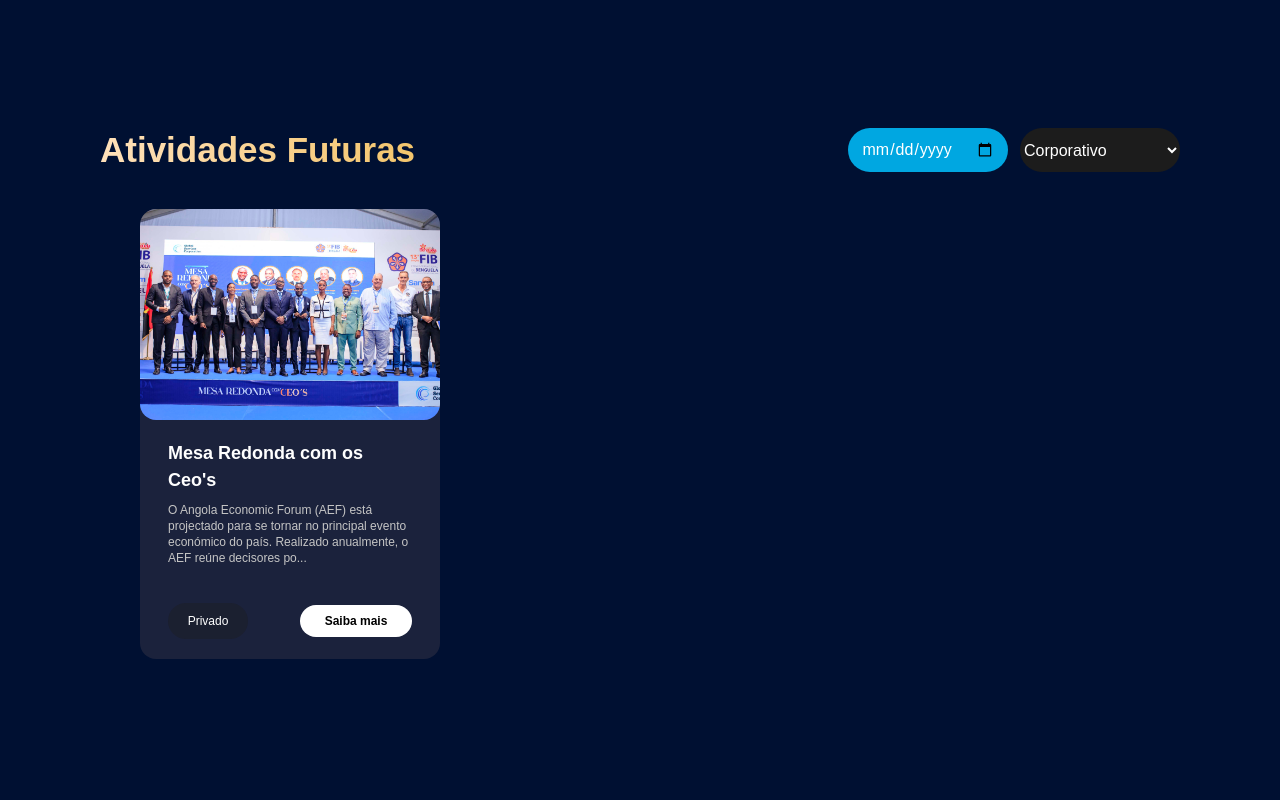
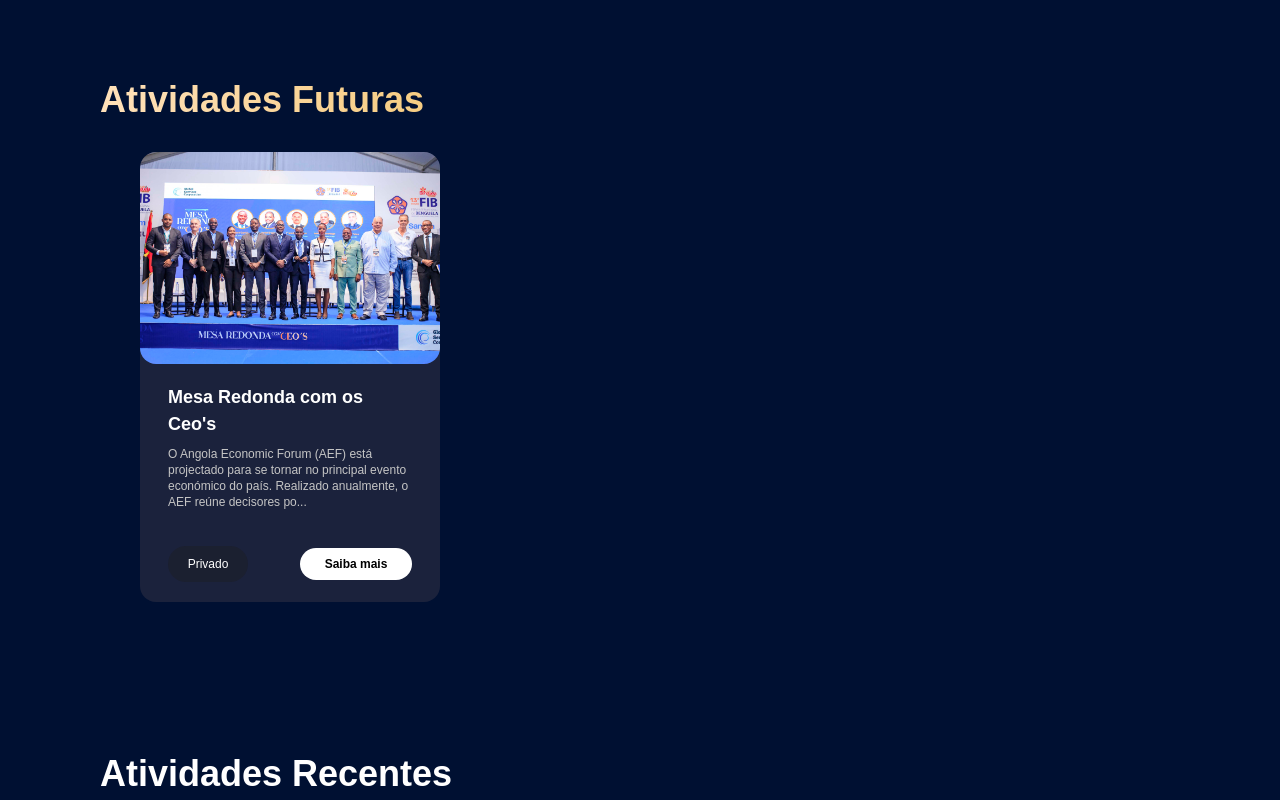
Before and after one commit to Global-Services-Corporation/website-react, a React (Vite) app: page /events in a window 1280 px wide. Shown: the part 720-1520 px from the top of the page. Built offline with nearby package versions, Linux system fonts and the light colour scheme.

Commit message:
subindo alterações

```diff
--- a/src/containers/Baw2024/AtividadesRecentes.tsx
+++ b/src/containers/Baw2024/AtividadesRecentes.tsx
@@ -64,7 +64,7 @@ const AtividadesRecentes = () => {
 
 	return (
 		<section className="w-full h-[650px] bg-[#001032] flex justify-center flex-col items-center gap-14 z-20 mt-[100px] max-sm:m-0 max-sm:p-0 px-[100px]">
-			<h1 className="text-[45px] max-2xl:text-[35px] max-sm:text-[25px] font-bold text-start w-full">
+			<h1 className="font-bold max-sm:text-2xl text-4xl text-start w-full">
 				Atividades Recentes
 			</h1>
 
--- a/src/containers/Events/AtividadesFuturas.tsx
+++ b/src/containers/Events/AtividadesFuturas.tsx
@@ -17,28 +17,12 @@ const AtividadesFuturas: React.FC = () => {
 		else return text.substring(0, limit) + "..."
 	}
 	return (
-		<div className="w-full flex flex-col justify-center items-center gap-8 px-[100px] py-11">
-			<div className="flex justify-between w-full items-center">
-				<h1 className="text-[45px] max-2xl:text-[35px] max-sm:text-[25px] font-bold text-transparent text-start w-full bg-gradient-to-r from-[#ffe1ba] to-[#e39e00] bg-clip-text">
+		<div className="w-full flex flex-col justify-center items-center gap-8 px-[100px]">
+			<div className="flex w-full items-center">
+				<h1 className="font-bold max-sm:text-2xl text-4xl text-transparent text-start w-full bg-gradient-to-r from-[#ffe1ba] to-[#e39e00] bg-clip-text">
 					Atividades Futuras
 				</h1>
-				<form action="" className="flex gap-3">
-					<input
-						type="date"
-						name=""
-						id=""
-						className="bg-[#00A7E1] w-40 h-11 rounded-3xl flex justify-center"
-					/>
-					<select
-						name="Categoria"
-						id=""
-						className="w-40 h-11 rounded-3xl bg-[#1C1C1C]"
-					>
-						<option value="corporate">Corporativo</option>
-						<option value="Party">Festa</option>
-						<option value="feira">Feira</option>
-					</select>
-				</form>
+
 			</div>
 
 			<div className="grid grid-cols-3 max-lg:grid-cols-1 gap-x-8 gap-y-4 w-full px-10">
--- a/src/containers/LandingPage/BannerMR.tsx
+++ b/src/containers/LandingPage/BannerMR.tsx
@@ -19,7 +19,7 @@ const BannerMesaRedonda: React.FC = () => {
 		<div className="h-[800px] max-lg:min-h-[0] relative max-lg:h-[500px] w-full ">
 			<div className="flex flex-col absolute top-0 inset-x-0 max-sm:z-0">
 				<Slider {...settings} className="">
-					<div className="w-full flex items-center h-[800px] max-sm:h-[600px]">
+					<div className="w-full flex items-center h-full max-sm:h-[600px]">
 						<img
 							src={bannerMesaRedonda}
 							alt=""
--- a/src/containers/LandingPage/EnterpriseSolution.tsx
+++ b/src/containers/LandingPage/EnterpriseSolution.tsx
@@ -34,7 +34,7 @@ const EnterpriseSolution: React.FC = () => {
 		},
 	]
 	return (
-		<section className="w-full flex flex-col justify-center gap-12 py-24  items-center">
+		<section className="w-full flex flex-col justify-center gap-12 py-24  items-center ">
 			<div className="w-full flex flex-col items-center gap-5 justify-center">
 				<p className="font-bold text-4xl max-sm:text-2xl">
 					{" "}
@@ -50,7 +50,7 @@ const EnterpriseSolution: React.FC = () => {
 				{CardInfo.map((info, index) => (
 					<div
 						key={index}
-						className=" w-full h-56 flex flex-col p-6 gap-2.5  rounded-lg bg-[#0E1937]"
+						className=" w-full h-56 flex flex-col p-6 gap-2.5  rounded-lg bg-[#0E1937] hover:-translate-y-2 z-40 transition-all duration-500"
 					>
 						<img
 							src={info.cardIcon}
--- a/src/containers/LandingPage/Services.tsx
+++ b/src/containers/LandingPage/Services.tsx
@@ -7,23 +7,26 @@ const Services: React.FC = () => {
 			title: "Seguros",
 			description: "Começa aderindo o serviço.",
 			buttonTitle: "Solicitar",
+			link: "#",
 		},
 		{
 			icon: eventosicon,
 			title: "Eventos",
 			description: "Começa aderindo o serviço.",
 			buttonTitle: "Aderir",
+			link: "https://www.mesaredonda.globalsc.ao",
 		},
 		{
 			icon: academiaicon,
 			title: "Academia",
 			description: "Começa aderindo o serviço.",
 			buttonTitle: "Inscreva-se",
+			link: "#",
 		},
 	]
 
 	return (
-		<section className="w-full pb-32 max-2xl:pb-10 relative flex flex-col gap-12 z-40">
+		<section className="w-full pb-20 pt-4 max-2xl:pb-10 relative flex flex-col gap-12 z-40">
 			<p className="font-bold max-sm:text-2xl text-4xl ml-36 max-sm:ml-8">
 				Adira já aos nossos serviços!
 			</p>
@@ -44,12 +47,13 @@ const Services: React.FC = () => {
 								</p>
 							</div>
 
-							<button
+							<a
+								href={info.link}
 								className="hover:bg-[#30CBE8] hover:text-white bg-white text-black
-               w-[116px] h-[39px] end-10 bottom-8 absolute rounded-[8px] font-semibold transition-colors"
+               w-[116px] h-[39px] end-10 bottom-8 absolute rounded-[8px] font-semibold transition-colors flex justify-center items-center"
 							>
 								{info.buttonTitle}
-							</button>
+							</a>
 						</div>
 					))}
 				</div>
```
Also changed, not shown: src/assets/mesa-redonda/banner/bannerMesaRedondaPeople.jpg, 1 other file (tests, documents, lock files or other folders).
